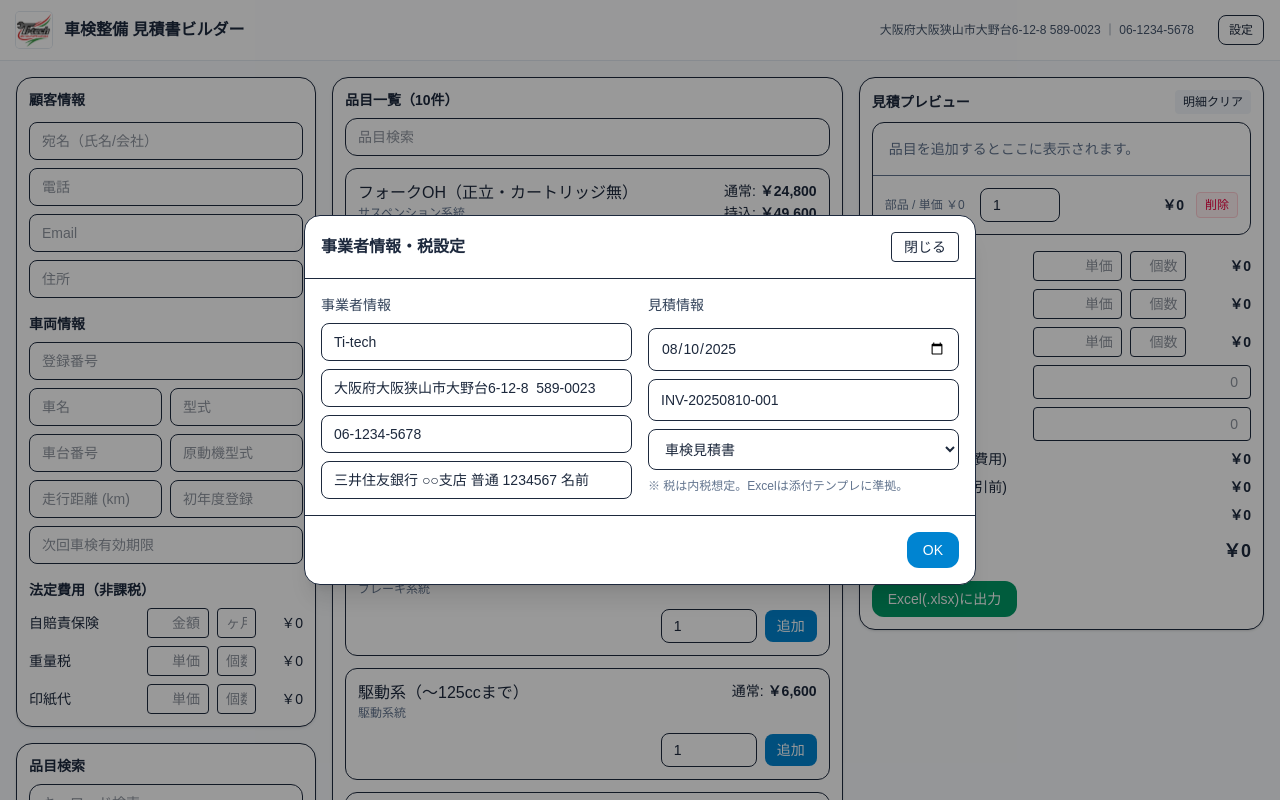
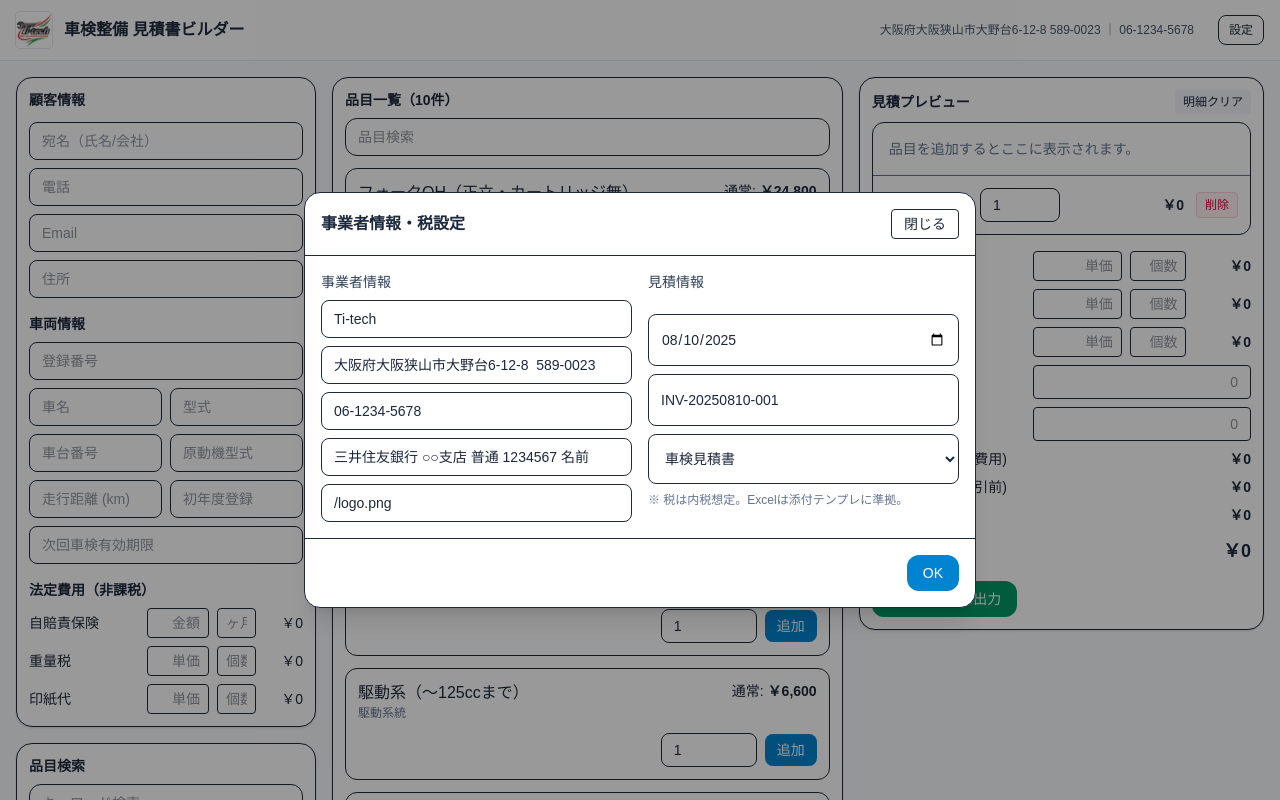
Before and after one commit to Kyoheikawata/Ti-tech, a Next.js app: page / in a window 1280 px wide. Both pictures are taken after a click on the button "設定". Shown: the top 800 px of the page. Built offline with nearby package versions, Linux system fonts and the light colour scheme.

Commit message:
設定画面調整

```diff
--- a/app/AppClient.tsx
+++ b/app/AppClient.tsx
@@ -99,6 +99,7 @@ const [meta, setMeta] = useState({
             address: "大阪府大阪狭山市大野台6-12-8  589-0023",
             phone: "06-1234-5678",
             bank: "三井住友銀行 ○○支店 普通 1234567 名前",
+            logoUrl: "/logo.png",
         },
         tax: { rate: 0.10 as number },
     });
@@ -634,6 +635,7 @@ const taxableBase = itemsSubtotal + customSubtotal + extrasTotal;      // ②
                                 <input className="border rounded-lg px-3 py-2" placeholder="住所" value={settings.company.address} onChange={(e) => setSettings({ ...settings, company: { ...settings.company, address: (e.target as HTMLInputElement).value } })} />
                                 <input className="border rounded-lg px-3 py-2" placeholder="電話" value={settings.company.phone} onChange={(e) => setSettings({ ...settings, company: { ...settings.company, phone: (e.target as HTMLInputElement).value } })} />
                                 <input className="border rounded-lg px-3 py-2" placeholder="振込（銀行名 支店 種別 口座名義 など）" value={settings.company.bank} onChange={(e) => setSettings({ ...settings, company: { ...settings.company, bank: (e.target as HTMLInputElement).value } })} />
+                                <input className="border rounded-lg px-3 py-2" placeholder="ロゴURL (/logo.png など)" value={settings.company.logoUrl} onChange={(e) => setSettings({ ...settings, company: { ...settings.company, logoUrl: (e.target as HTMLInputElement).value } })} />
                             </div>
                             <div className="grid gap-2">
                                 <div className="font-medium text-slate-700">見積情報</div>
```
